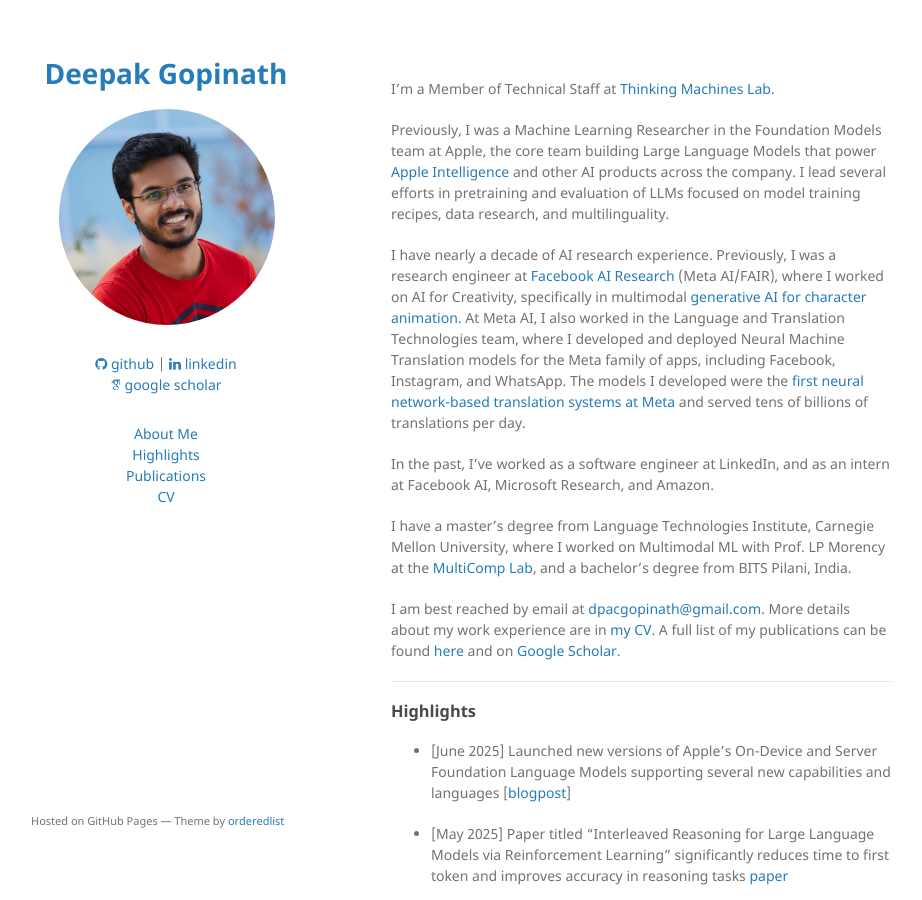
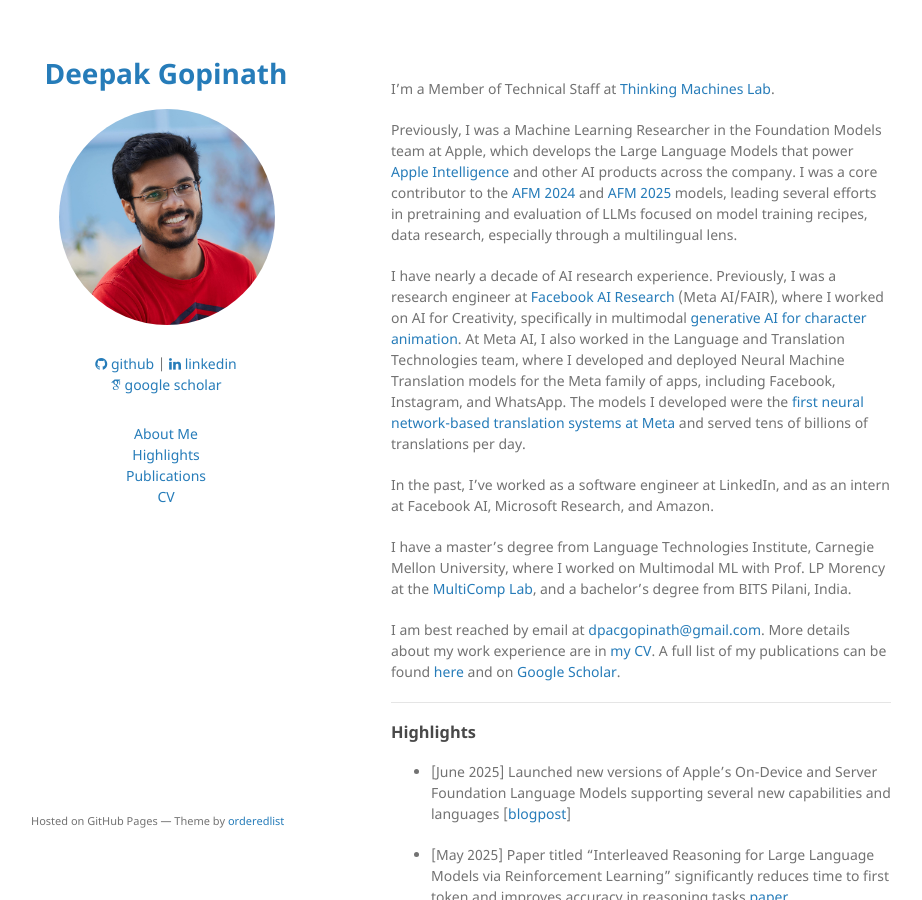
Before and after one commit to dpacgopinath/dpacgopinath.github.io, a Jekyll site: the page built from index.md, in a window 1280 px wide and 900 px high. Shown: the whole window, without its empty margins (179-1101 px from the left). Built offline with Jekyll 4.4.1, drawn with Linux system fonts in a browser that asks for light colours; some web fonts are replaced.

Commit message:
Update index.md

```diff
--- a/index.md
+++ b/index.md
@@ -7,7 +7,7 @@ layout: default
 
 I'm a Member of Technical Staff at [Thinking Machines Lab](https://thinkingmachines.ai/).
 
-Previously, I was a Machine Learning Researcher in the Foundation Models team at Apple, the core team building Large Language Models that power [Apple Intelligence](https://machinelearning.apple.com/research/introducing-apple-foundation-models) and other AI products across the company. I lead several efforts in pretraining and evaluation of LLMs focused on model training recipes, data research, and multilinguality.
+Previously, I was a Machine Learning Researcher in the Foundation Models team at Apple, which develops the Large Language Models that power [Apple Intelligence](https://machinelearning.apple.com/research/introducing-apple-foundation-models) and other AI products across the company. I was a core contributor to the [AFM 2024](https://arxiv.org/abs/2407.21075) and [AFM 2025](https://arxiv.org/abs/2507.13575) models, leading several efforts in pretraining and evaluation of LLMs focused on model training recipes, data research, especially through a multilingual lens.
 
 I have nearly a decade of AI research experience. Previously, I was a research engineer at [Facebook AI Research](https://ai.facebook.com/) (Meta AI/FAIR), where I worked on AI for Creativity, specifically in multimodal [generative AI for character animation](https://x.com/AIatMeta/status/1300500708530110464). At Meta AI, I also worked in the Language and Translation Technologies team, where I developed and deployed Neural Machine Translation models for the Meta family of apps, including Facebook, Instagram, and WhatsApp. The models I developed were the [first neural network-based translation systems at Meta](https://engineering.fb.com/2017/08/03/ml-applications/transitioning-entirely-to-neural-machine-translation/) and served tens of billions of translations per day.
 
```
